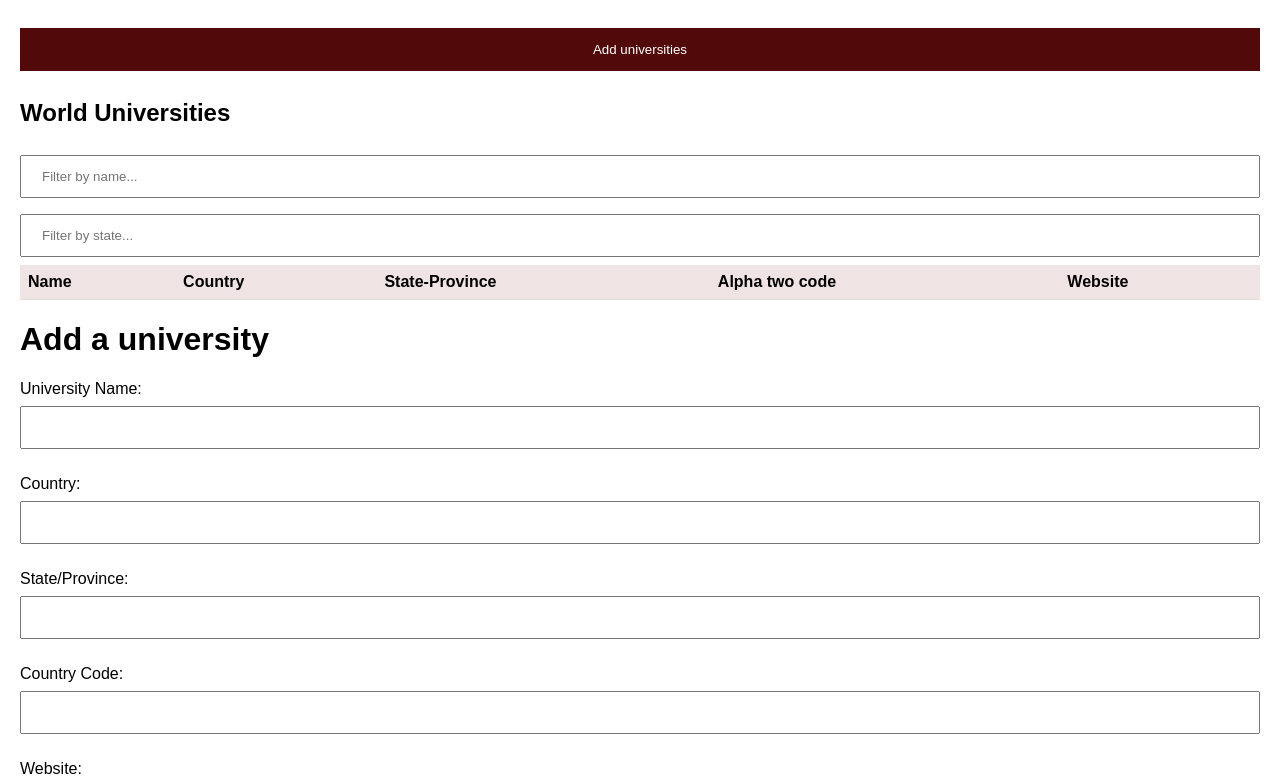
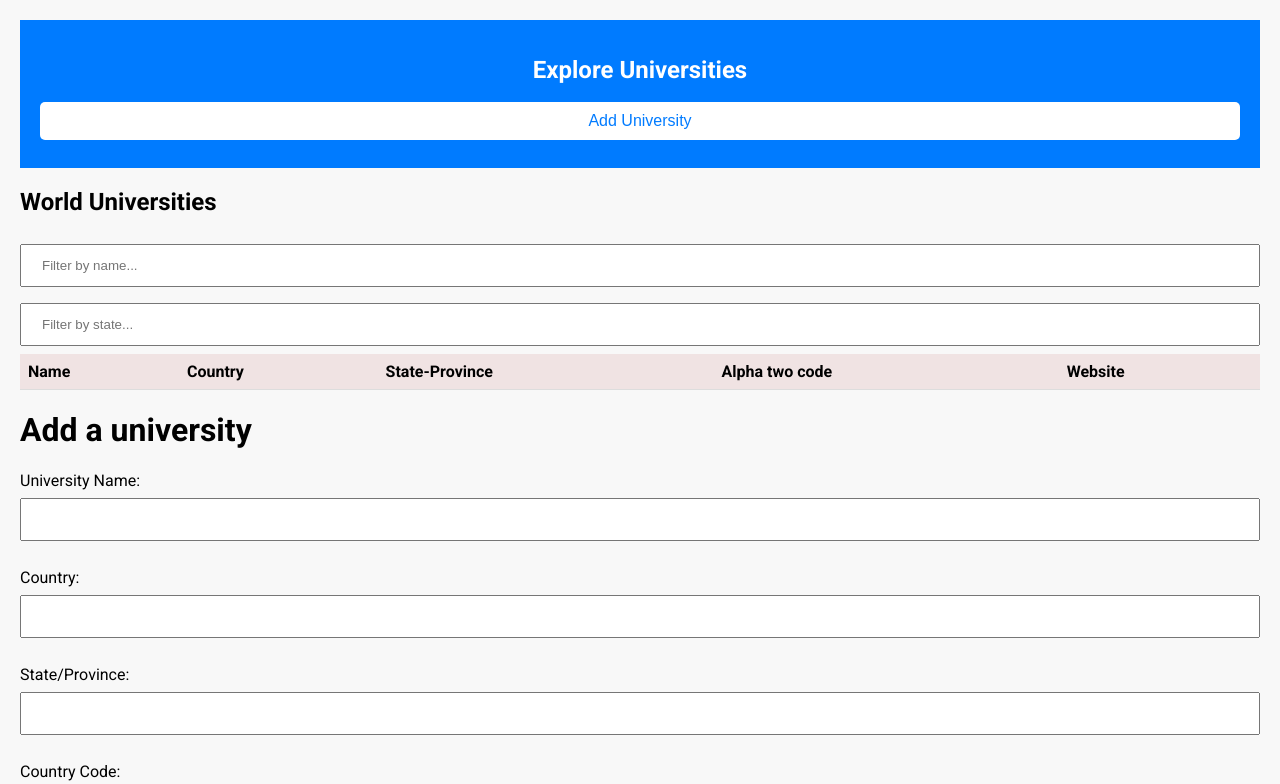
Before and after one commit to 7Unfazed/Overall-Phase-1-Project, a plain HTML site: page index.html in a window 1280 px wide. Shown: the top 784 px of the page. Drawn offline with Linux system fonts and the light colour scheme; no server answers.

Commit message:
improves header

```diff
--- a/assets/index.css
+++ b/assets/index.css
@@ -1,5 +1,6 @@
 body {
-    font-family: Arial, sans-serif;
+    font-family: 'Roboto', sans-serif;
+    background-color: #f8f8f8;
     margin: 20px;
 }
 table {
@@ -32,3 +33,32 @@ button {
 button:hover {
     opacity: 0.8;
 }
+.container {
+    max-width: 1200px;
+    margin: 0 auto;
+    padding: 0 20px;
+}
+.header__title {
+    font-size: 24px;
+    margin-bottom: 10px;
+}
+.header__button {
+    background-color: #fff;
+    color: #007bff;
+    border: none;
+    padding: 10px 20px;
+    font-size: 16px;
+    border-radius: 5px;
+    cursor: pointer;
+    transition: background-color 0.3s ease;
+}
+.header__button:hover {
+    background-color: #e6e6e6;
+}
+
+.header {
+    background-color: #007bff;
+    color: #fff;
+    padding: 20px 0;
+    text-align: center;
+}
--- a/index.html
+++ b/index.html
@@ -4,10 +4,16 @@
     <meta charset="UTF-8">
     <meta name="viewport" content="width=device-width, initial-scale=1.0">
     <title>The Worlds Universities</title>
+    <link rel="stylesheet" href="https://fonts.googleapis.com/css?family=Roboto:300,400,500,700&display=swap">
      <link rel="stylesheet" href="./assets/index.css" />
 </head>
 <body>
-    <div><button id="scrollButton">Add universities</button></div>
+    <header class="header">
+        <div class="container">
+            <h1 class="header__title">Explore Universities</h1>
+            <button id="scrollButton" class="header__button">Add University</button>
+        </div>
+    </header>
 
 
     <h2>World Universities</h2>
```
